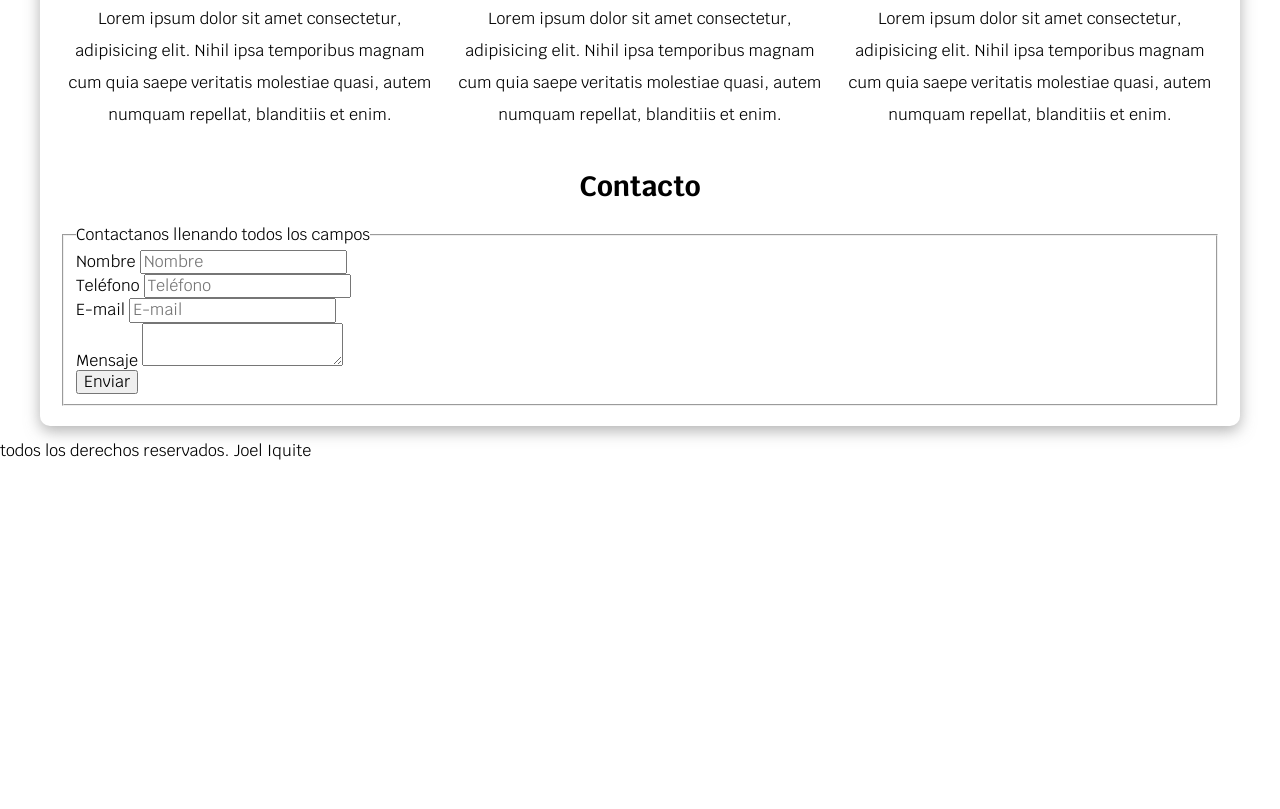
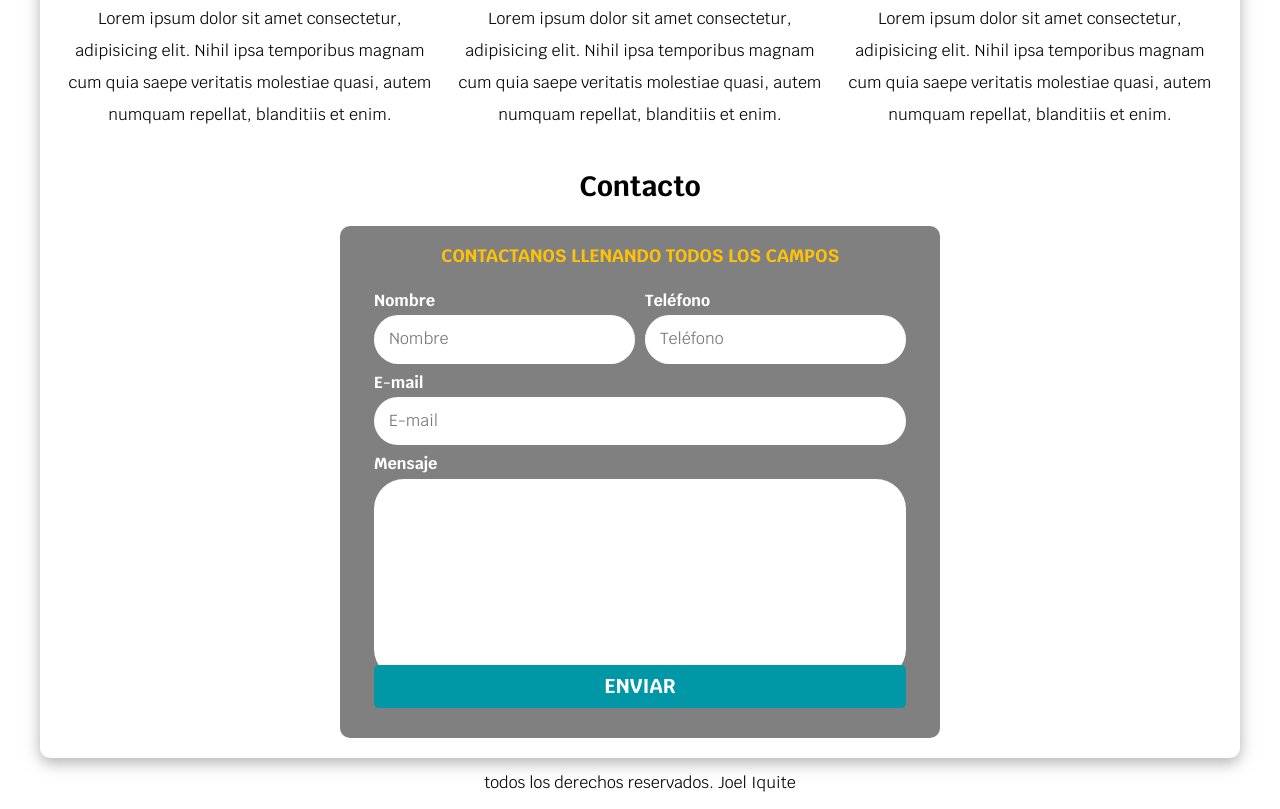
Before and after one commit to joeliquite/Sitio-responsivo, a plain HTML site: page Index.html in a window 1280 px wide. Shown: the part 926-1735 px from the top of the page. Before the commit the page ends 1403 px from the top, so only its background shows below. Drawn offline with Linux system fonts and the light colour scheme.

Commit message:
esta es la conclusión de el primer proyecto

```diff
--- a/Index.html
+++ b/Index.html
@@ -106,29 +106,33 @@
                 <fieldset>
                     <legend>Contactanos llenando todos los campos</legend>
 
-                    <div class="">
+                        <!-- Inicio del contenedor que posee todos los campos del formulario -->
+                    <div class="contenedor-campos">
+                        <div class="campo">
                             <label for="nombre">Nombre</label>
-                    <input type="text" placeholder="Nombre">
+                        <input class="input-text" type="text" placeholder="Nombre">
                         </div>
 
 
-                    <div>
+                        <div class="campo">
                             <label for="telefono">Teléfono</label>
-                    <input type="text" placeholder="Teléfono">
+                        <input class="input-text" type="text" placeholder="Teléfono">
                         </div>
 
-                    <div>
+                        <div class="campo">
                             <label for="correo">E-mail</label>
-                    <input type="email" placeholder="E-mail">
+                        <input class="input-text" type="email" placeholder="E-mail">
                         </div>
 
-                    <div>
+                        <div class="campo">
                             <label for="mensaje">Mensaje</label>
-                    <textarea name="mensaje" ></textarea>
+                        <textarea  class="input-text" name="mensaje" ></textarea>
                         </div>
+                    </div>
+                    <!-- Fin del contenedor que contiene todos los campos -->
 
-                    <div>
-                        <input type="submit" value="Enviar">
+                    <div class="enviar  alinear-derecha flex">
+                        <input class="boton w-small-100" type="submit" value="Enviar" >
                     </div>
                 </fieldset>
 
@@ -140,7 +144,7 @@
 
 
 
-    <footer>
+    <footer class="footer">
         <p>todos los derechos reservados. Joel Iquite </p>
 
     </footer>
--- a/style.css
+++ b/style.css
@@ -12,6 +12,7 @@
 html {
     font-size: 62.5%;
     box-sizing: border-box;
+    scroll-snap-type: y mandatory;
 }
 
 *, *:before, *::after{
@@ -51,6 +52,12 @@ h1, h2, h3{
     font-size: 2rem;
 }
 
+
+
+
+
+
+
 .contenedor{
     max-width: 120rem;
     margin: 0 auto;
@@ -80,14 +87,42 @@ border-radius: 1rem;
     border-radius: .5rem;
     width: 90%;
     text-align: center;
+    border: none;
 }
 
 @media  screen and (min-width: 768px) {
     .boton{
         width: auto;
     }
+}
 
 
+.boton:hover{
+    cursor: pointer;
+}
+
+/* Estas son utilidades para reutilizar */
+
+.w-small-100{
+    width: 100%;
+}
+
+/* Esto es para el diseño responsivo, para que se adapte  */
+
+@media  screen and (min-width: 768px){
+    .w-small-100{
+        width: auto;
+    }
+}
+
+
+.flex{
+    display: flex;
+
+}
+
+.alinear-derecha{
+justify-content: flex-end;
 }
 
 .nav-bg{
@@ -152,6 +187,11 @@ border-radius: 1rem;
     color: var(--blanco);
 }
 
+
+
+
+
+
 /* Servicios */
 
 
@@ -199,3 +239,84 @@ border-radius: 1rem;
     align-items: center;
 
 }
+
+
+/* Contacto */
+
+
+.formulario{
+    background-color: gray;
+    /* Min utiliza el valor mas pequeño*/
+    width: min(60rem, 100% );
+    /*Utiliza margin 0 auto se utiliza cuando el contenedor padre no es un display flex, */
+    margin: 0 auto;
+    padding: 2rem;
+    border-radius: 1rem;
+}
+
+.formulario fieldset{
+    border: none;
+}
+
+
+.formulario legend{
+    text-align: center;
+    font-size: 1.8rem;
+    text-transform: uppercase;
+    font-weight: 700;
+    margin-bottom: 2rem;
+    color: var(--primario);
+}
+
+
+@media  screen and (min-width: 768px){
+    .contenedor-campos{
+        display: grid;
+        grid-template-columns: repeat(2,  1fr);
+        grid-template-rows: auto auto 20rem ;
+        column-gap: 1rem;
+    }
+
+    .campo:nth-child(3),
+    .campo:nth-child(4){
+        grid-column: 1 / 3;
+    }
+}
+
+.campo{
+    margin-bottom: 1rem;
+}
+
+.campo label{
+    color: var(--blanco);
+    font-weight: bold;
+    margin-bottom: .5rem;
+    display: block;
+}
+
+/* estilos para el text-area*/
+.campo textarea{
+    height: 20rem;
+    margin-bottom: 1rem;
+
+}
+
+.input-text{
+    width: 100%;
+    border: none;
+    padding: 1.5rem;
+    border-radius: 3rem;
+
+}
+
+
+.enviar .boton{
+    width: 100%;
+}
+
+
+/* Footer*/
+
+.footer{
+    text-align: center;
+}
```
Lines whose indentation alone changed are shown as unchanged.
